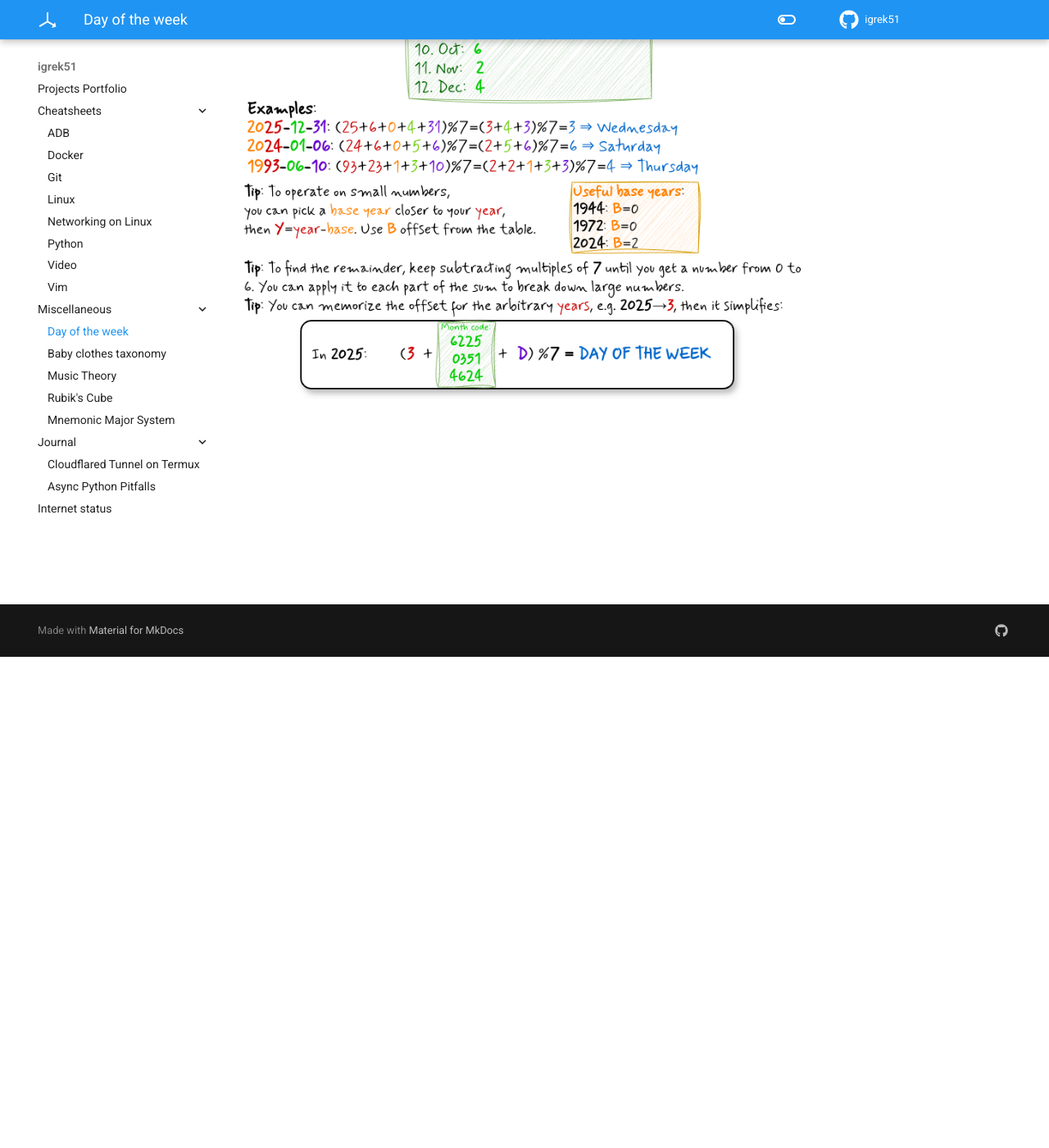
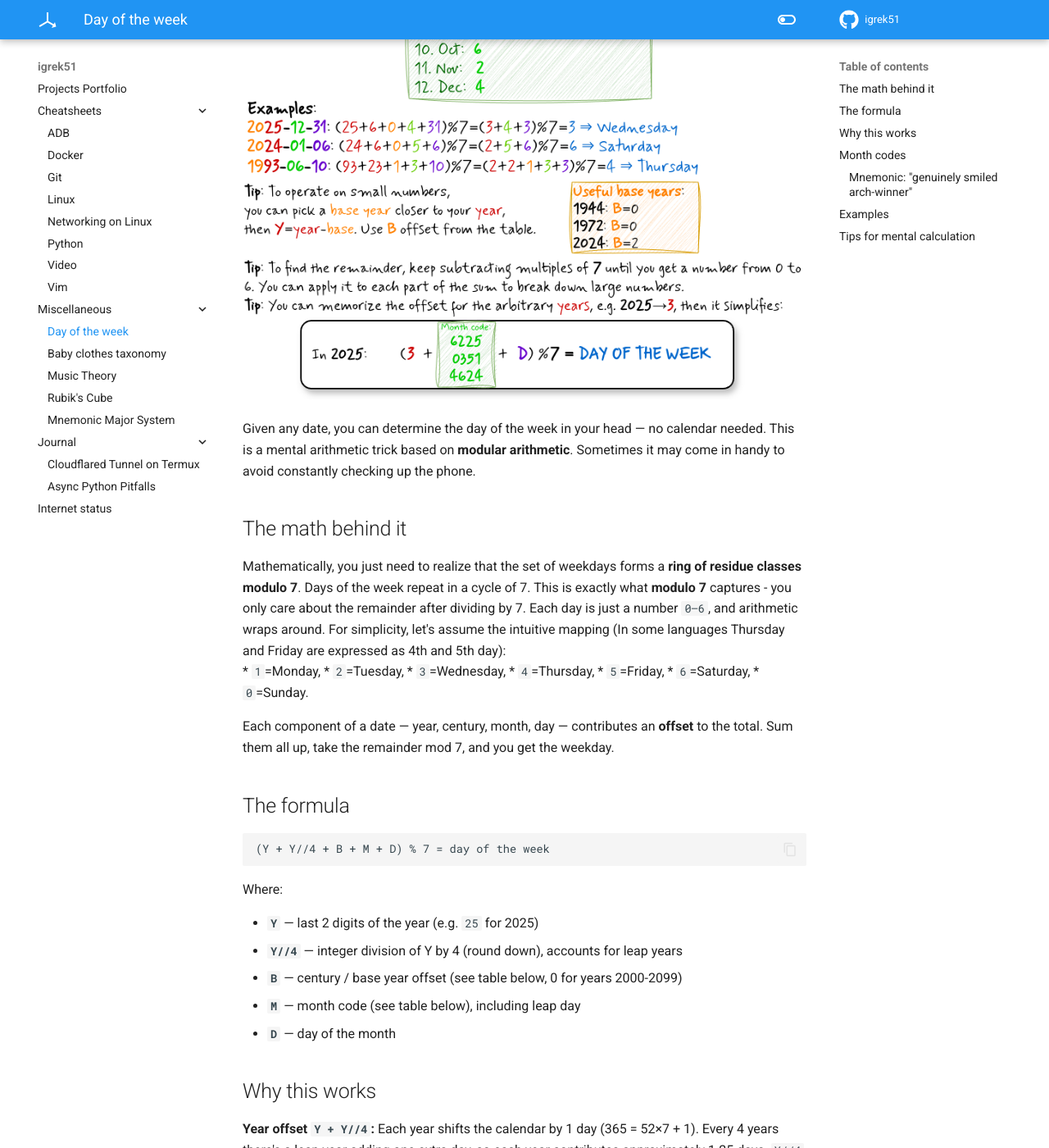
Before and after one commit to igrek51/igrek51.github.io, an MkDocs documentation site: the page built from docs/misc/a-day-in-the-life.md, in a window 1280 px wide and 1400 px high, scrolled down 599 px. Shown: the whole window at 82% size. Built offline with MkDocs 1.6.1 and Material for MkDocs 9.7.7, drawn with Linux system fonts in a browser that asks for light colours; some of the changed text lies outside the part shown.

Commit message:
docs: calendar day of the week guide

````diff
--- a/docs/misc/a-day-in-the-life.md
+++ b/docs/misc/a-day-in-the-life.md
@@ -1,2 +1,133 @@
-# How to calculate the day of the week
+# How to Calculate the Day of the Week
+
 [![](../assets/misc/a-day-in-the-life.png)](../assets/misc/a-day-in-the-life.png)
+
+Given any date, you can determine the day of the week in your head — no calendar needed.
+This is a mental arithmetic trick based on **modular arithmetic**.
+Sometimes it may come in handy to avoid constantly checking up the phone.
+
+## The math behind it
+Mathematically, you just need to realize that the set of weekdays forms a **ring of residue classes modulo 7**.
+Days of the week repeat in a cycle of 7.
+This is exactly what **modulo 7** captures - you only care about the remainder after dividing by 7.
+Each day is just a number `0–6`, and arithmetic wraps around.
+For simplicity, let's assume the intuitive mapping (In some languages Thursday and Friday are expressed as 4th and 5th day):
+* `1`=Monday,
+* `2`=Tuesday,
+* `3`=Wednesday,
+* `4`=Thursday,
+* `5`=Friday,
+* `6`=Saturday,
+* `0`=Sunday.
+
+Each component of a date — year, century, month, day — contributes an **offset** to the total.
+Sum them all up, take the remainder mod 7, and you get the weekday.
+
+## The formula
+
+```
+(Y + Y//4 + B + M + D) % 7 = day of the week
+```
+
+Where:
+
+- **`Y`** — last 2 digits of the year (e.g. `25` for 2025)
+- **`Y//4`** — integer division of Y by 4 (round down), accounts for leap years
+- **`B`** — century / base year offset (see table below, 0 for years 2000-2099)
+- **`M`** — month code (see table below), including leap day
+- **`D`** — day of the month
+
+## Why this works
+
+**Year offset `Y + Y//4`:**
+Each year shifts the calendar by 1 day (365 = 52×7 + 1).
+Every 4 years there's a leap year adding one extra day, so each year contributes approximately 1.25 days.
+`Y//4` accounts for the accumulated leap days up to year `Y`.
+
+**Why we subtract the leap day instead of adding:**
+Rather than adding a correction for each leap year, the month codes for January and February
+are set 1 lower in leap years (6→5, 2→1). This way the leap day correction only affects
+2 months (Jan, Feb) instead of all 10 remaining months — much simpler to memorize.
+
+**Century offset `B`:**
+The Gregorian calendar has a century correction (century years are leap years only if divisible by 400).
+Each century shifts the base by a fixed amount.
+Anchoring at year **2000** gives `B=0` — the simplest possible base, so for 21st-century dates you can ignore `B` entirely.
+
+| Century | B |
+|---------|---|
+| 1900s   | 1 |
+| 2000s   | 0 |
+| 2100s   | 5 |
+
+Other useful base years with `B=0`: **1944**, **1972**, **2024** — handy if your date is far from 2000.
+
+## Month codes
+
+| Month | Code | Month | Code |
+|-------|------|-------|------|
+| Jan   | 6 (5 in leap year) | Jul | 5 |
+| Feb   | 2 (1 in leap year) | Aug | 1 |
+| Mar   | 2 | Sep | 4 |
+| Apr   | 5 | Oct | 6 |
+| May   | 0 | Nov | 2 |
+| Jun   | 3 | Dec | 4 |
+
+The sequence is: **6 2 2 5 0 3 5 1 4 6 2 4**
+
+### Mnemonic: "genuinely smiled arch-winner"
+
+To memorize this sequence, use the phrase **"genuinely smiled arch-winner"** in the
+[Mnemonic Major System](mnemonic-major-system.md):
+
+```
+genuinely smiled  arch-winner
+6 2 2  5  03 5 1   46    2  4
+```
+
+See the [Mnemonic Major System](mnemonic-major-system.md) article for how the encoding works.
+
+## Examples
+
+**2025-12-31:**
+```
+Y=25, Y//4=6, B=0, M=4 (Dec), D=31
+(25 + 6 + 0 + 4 + 31) % 7 = 66 % 7 = 3 → Wednesday
+```
+
+**2024-01-06:**
+```
+Y=24, Y//4=6, B=0, M=5 (Jan in leap year 2024), D=6
+(24 + 6 + 0 + 5 + 6) % 7 = 41 % 7 = 6 → Saturday
+```
+
+**1993-06-10:**
+```
+Y=93, Y//4=23, B=1, M=3 (Jun), D=10
+(93 + 23 + 1 + 3 + 10) % 7 = 130 % 7 = 4 → Thursday
+```
+
+## Tips for mental calculation
+
+**Reduce early:** apply mod 7 to each term as you go — no need to sum large numbers.
+For example, `93 % 7 = 2`, `23 % 7 = 2`, then `(2+2+1+3+3) % 7 = 4`.
+
+**Memorize the current year's offset:** if you know that 2025 contributes `(25 + 6) % 7 = 3`,
+then for any date in 2025 you only need:
+
+```
+(3 + M + D) % 7
+```
+
+with just the month code and day — three numbers instead of five.
+
+Quick lookup for the total year offset:
+* 2025 - 3
+* 2026 - 4
+* 2027 - 5
+* 2028 - 0*
+
+**Use a nearby base year** if the date is far from 2000:
+pick a known year with `B=0` (e.g. 1972), set `Y = year − base`, and use `B=0`.
+
+Remember that cycle repeats every 28 years (7x4).
````
